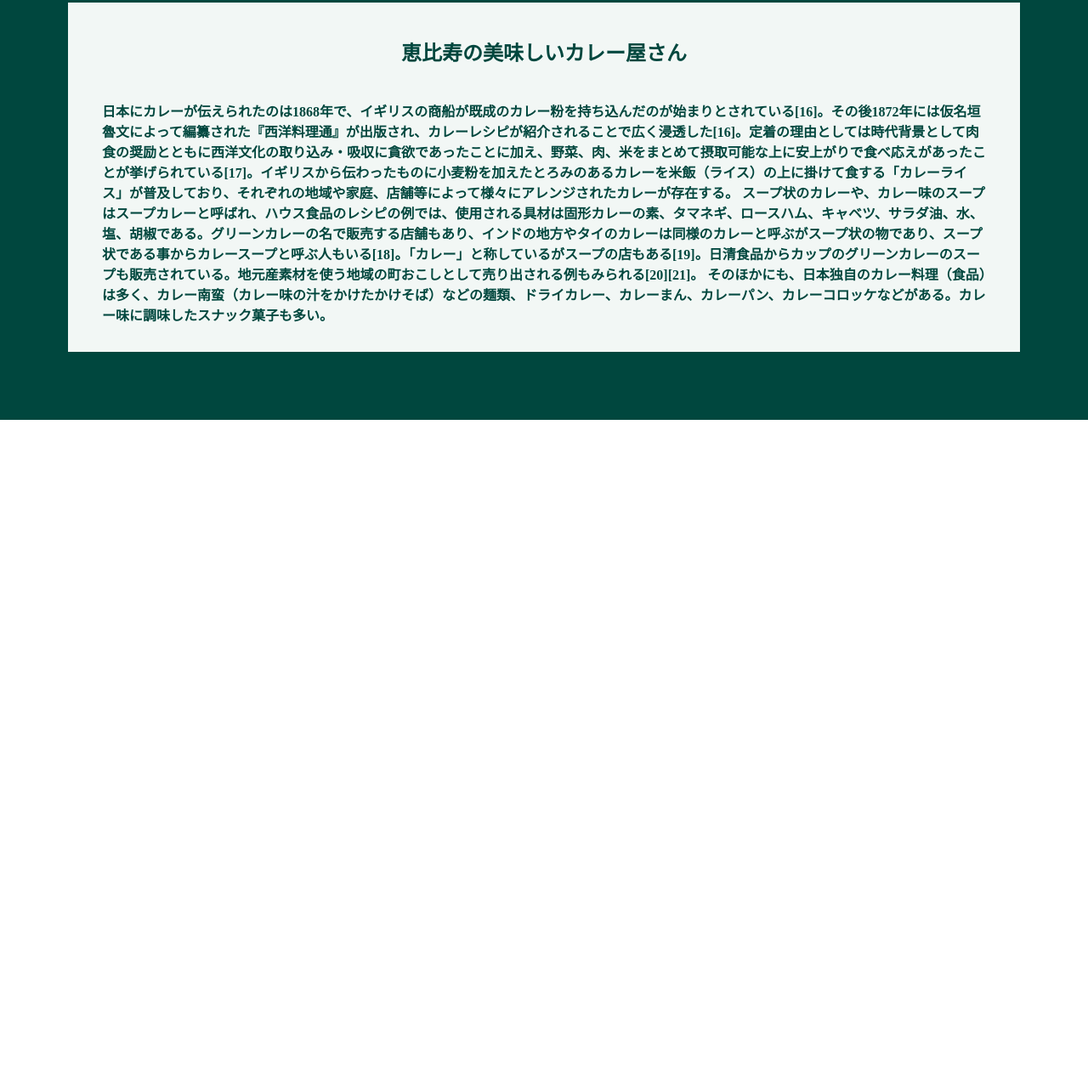
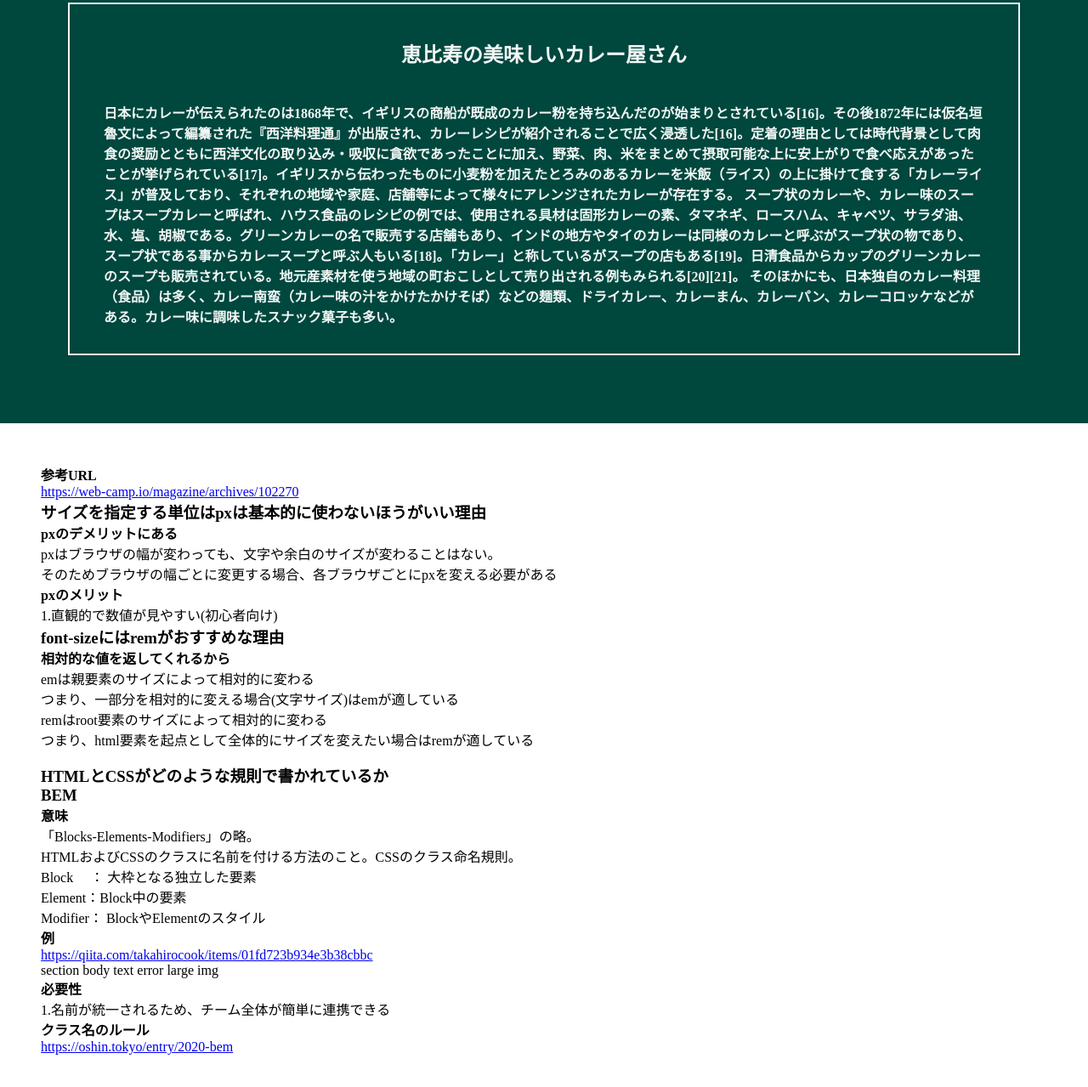
Before and after one commit to kujiKazuaki/GeekSalon-teach, a plain HTML site: page Week2/Week2-2 恵比寿の美味しいカレー屋さん/index.html in a window 1280 px wide. Shown: the part 1081-2360 px from the top of the page at 85% size. Before the commit the page ends 1575 px from the top, so only its background shows below. Drawn offline with Linux system fonts and the light colour scheme; some packages are replaced by stand-ins of ours.

```diff
--- a/Week2/Week2-2 恵比寿の美味しいカレー屋さん/index.html
+++ b/Week2/Week2-2 恵比寿の美味しいカレー屋さん/index.html
@@ -28,5 +28,77 @@
         </p>
       </div>
     </section>
+    <section class="hatten">
+      <div>
+        <h4>参考URL</h4>
+        <nav>
+          <ul>
+            <li style="list-style: none">
+              <a
+                href="https://web-camp.io/magazine/archives/102270"
+                target="_blank"
+              >
+                https://web-camp.io/magazine/archives/102270
+              </a>
+            </li>
+          </ul>
+        </nav>
+        <h3>サイズを指定する単位はpxは基本的に使わないほうがいい理由</h3>
+        <h4>pxのデメリットにある</h4>
+        <p>
+          pxはブラウザの幅が変わっても、文字や余白のサイズが変わることはない。
+        </p>
+        <p>
+          そのためブラウザの幅ごとに変更する場合、各ブラウザごとにpxを変える必要がある
+        </p>
+        <h4>pxのメリット</h4>
+        <p>1.直観的で数値が見やすい(初心者向け)</p>
+        <h3>font-sizeにはremがおすすめな理由</h3>
+        <h4>相対的な値を返してくれるから</h4>
+        <p>emは親要素のサイズによって相対的に変わる</p>
+        <p>つまり、一部分を相対的に変える場合(文字サイズ)はemが適している</p>
+        <p>remはroot要素のサイズによって相対的に変わる</p>
+        <p>
+          つまり、html要素を起点として全体的にサイズを変えたい場合はremが適している
+        </p>
+      </div>
+      <div style="margin-top: 1rem">
+        <h3>HTMLとCSSがどのような規則で書かれているか</h3>
+        <h3>BEM</h3>
+        <h4>意味</h4>
+        <p>「Blocks-Elements-Modifiers」の略。</p>
+        <p>
+          HTMLおよびCSSのクラスに名前を付ける方法のこと。CSSのクラス命名規則。
+        </p>
+        <p>Block　 ： 大枠となる独立した要素</p>
+        <p>Element：Block中の要素</p>
+        <p>Modifier： BlockやElementのスタイル</p>
+        <h4>例</h4>
+        <nav>
+          <ul>
+            <li style="list-style: none">
+              <a
+                href="https://qiita.com/takahirocook/items/01fd723b934e3b38cbbc"
+                target="_blank"
+                >https://qiita.com/takahirocook/items/01fd723b934e3b38cbbc</a
+              >
+            </li>
+          </ul>
+        </nav>
+        <p>section body text error large img</p>
+        <h4>必要性</h4>
+        <p>1.名前が統一されるため、チーム全体が簡単に連携できる</p>
+        <h4>クラス名のルール</h4>
+        <nav>
+          <ul>
+            <li style="list-style: none">
+              <a href="https://oshin.tokyo/entry/2020-bem" target="_blank"
+                >https://oshin.tokyo/entry/2020-bem</a
+              >
+            </li>
+          </ul>
+        </nav>
+      </div>
+    </section>
   </body>
 </html>
--- a/Week2/Week2-2 恵比寿の美味しいカレー屋さん/style.css
+++ b/Week2/Week2-2 恵比寿の美味しいカレー屋さん/style.css
@@ -19,12 +19,13 @@
 
 .about {
   background-color: #00473e;
-  color: #00473e;
+  color: #f2f7f5;
   padding: 5rem;
 }
 
 .about__wrapper {
-  background-color: #f2f7f5;
+  background-color: #00473e;
+  border: 2px solid #f2f7f5;
 }
 .about__wrapper__title {
   /* border: 2px solid red; */
@@ -40,3 +41,8 @@
   font-weight: bold;
   overflow-wrap: break-word;
 }
+
+.hatten {
+  min-height: 3rem;
+  margin: 3rem 3rem;
+}
```
Also changed, not shown: Week3/ペアセッション課題「メモアプリ」/index.html (added, +25 -0 lines), Week3/ペアセッション課題「メモアプリ」/main.js (added, +39 -0 lines), Week3/ペアセッション課題「メモアプリ」/style.css (added, +41 -0 lines), index.html (added, +12 -0 lines), Week3/ペアセッション課題「メモアプリ」/images/メモ.png (added).
